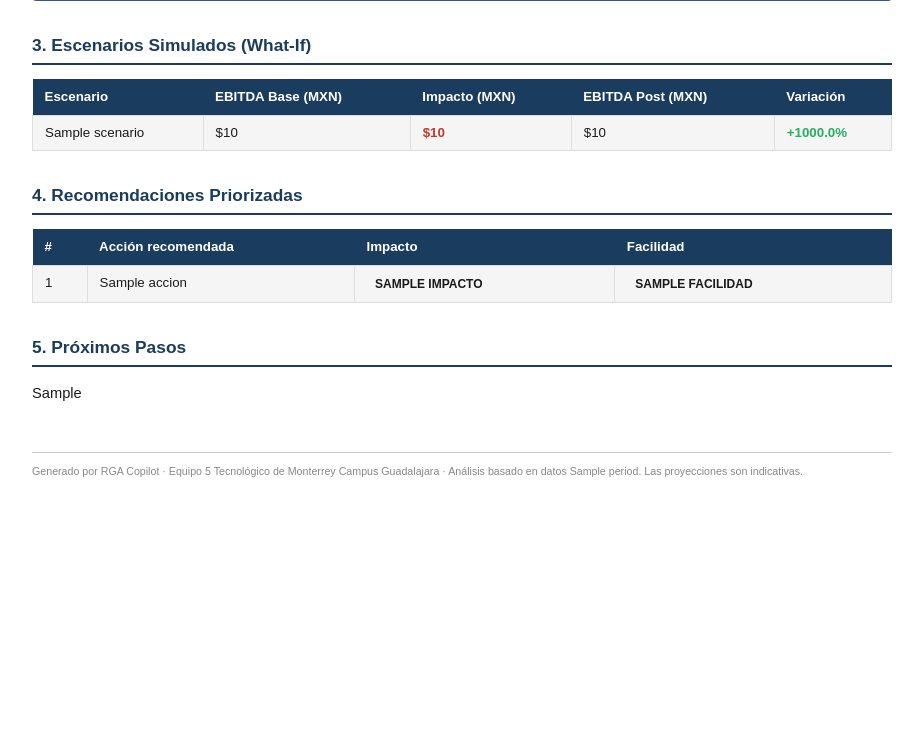
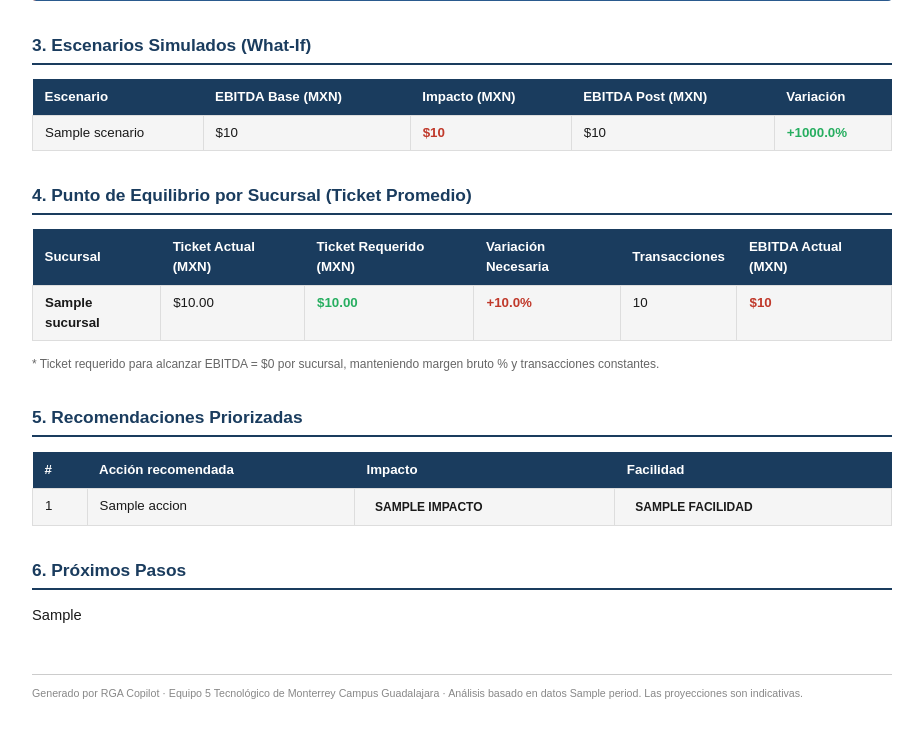
Before and after one commit to Emilio-Mtz-bit/FLI-Holding-Agents, a Python web app: template rga-copilot/agents/synth/templates/memo.html.j2 in a window 1280 px wide. Shown: the part 567-1308 px from the top of the page, without its empty margins (178-1101 px from the left). Before the commit the page ends 1044 px from the top, so only its background shows below. Run offline with Jinja, Linux system fonts and the light colour scheme; the template is opened without the code that fills it: most values are stand-ins (such as "Sample title", 1, 10 or a date in 2020).

Commit message:
feat(memo): add break-even ticket section to HTML output

```diff
--- a/rga-copilot/agents/synth/memo_generator.py
+++ b/rga-copilot/agents/synth/memo_generator.py
@@ -13,7 +13,7 @@ from pathlib import Path
 
 from jinja2 import Environment, FileSystemLoader
 
-from agents.synth.models import Recommendation, Scenario, Signal
+from agents.synth.models import BreakEvenResult, Recommendation, Scenario, Signal
 
 _TEMPLATES_DIR = Path(__file__).parent / "templates"
 
@@ -34,6 +34,7 @@ class MemoGenerator:
         qual_summary: str,
         signals: list[Signal],
         scenarios: list[Scenario],
+        break_even_results: list[BreakEvenResult],
         recommendations: list[Recommendation],
         next_steps: str,
         generated_date: str | None = None,
@@ -47,6 +48,7 @@ class MemoGenerator:
             qual_summary=qual_summary,
             signals=[s.model_dump() for s in signals],
             scenarios=[s.model_dump() for s in scenarios],
+            break_even_results=[r.model_dump() for r in break_even_results],
             recommendations=[r.model_dump() for r in recommendations],
             next_steps=next_steps,
         )
--- a/rga-copilot/agents/synth/models.py
+++ b/rga-copilot/agents/synth/models.py
@@ -62,6 +62,7 @@ class Recommendation(BaseModel):
 class SynthOutput(BaseModel):
     signals: list[Signal]
     scenarios: list[Scenario]
+    break_even_results: list[BreakEvenResult]
     recommendations: list[Recommendation]
     next_steps: str                # Claude-generated paragraph
     memo_html: str
--- a/rga-copilot/agents/synth/templates/memo.html.j2
+++ b/rga-copilot/agents/synth/templates/memo.html.j2
@@ -144,7 +144,41 @@
 </table>
 
 <!-- ====================================================== -->
-<h2>4. Recomendaciones Priorizadas</h2>
+{% if break_even_results %}
+<h2>4. Punto de Equilibrio por Sucursal (Ticket Promedio)</h2>
+<table>
+  <tr>
+    <th>Sucursal</th>
+    <th>Ticket Actual (MXN)</th>
+    <th>Ticket Requerido (MXN)</th>
+    <th>Variación Necesaria</th>
+    <th>Transacciones</th>
+    <th>EBITDA Actual (MXN)</th>
+  </tr>
+  {% for r in break_even_results %}
+  {% set delta_pct = r.ticket_delta_pct * 100 %}
+  <tr>
+    <td><strong>{{ r.sucursal }}</strong></td>
+    <td>${{ "{:,.2f}".format(r.current_ticket) }}</td>
+    <td class="{{ 'impact-neg' if r.required_ticket > r.current_ticket else 'impact-pos' }}">
+      ${{ "{:,.2f}".format(r.required_ticket) }}
+    </td>
+    <td class="{{ 'impact-neg' if delta_pct > 0 else 'impact-pos' }}">
+      {{ '+' if delta_pct >= 0 else '' }}{{ "{:.1f}".format(delta_pct) }}%
+    </td>
+    <td>{{ "{:,}".format(r.transacciones) }}</td>
+    <td class="{{ 'impact-pos' if r.current_ebitda >= 0 else 'impact-neg' }}">
+      ${{ "{:,.0f}".format(r.current_ebitda) }}
+    </td>
+  </tr>
+  {% endfor %}
+</table>
+<p style="font-size:9pt;color:#666;">* Ticket requerido para alcanzar EBITDA = $0 por sucursal, manteniendo margen bruto % y transacciones constantes.</p>
+{% endif %}
+
+<!-- ====================================================== -->
+<h2>5. Recomendaciones Priorizadas</h2>
+
 <table>
   <tr>
     <th>#</th>
@@ -163,7 +197,7 @@
 </table>
 
 <!-- ====================================================== -->
-<h2>5. Próximos Pasos</h2>
+<h2>6. Próximos Pasos</h2>
 <p>{{ next_steps }}</p>
 
 <!-- ====================================================== -->
```
Also changed, not shown: rga-copilot/agents/synth/agent.py (+16 -1 lines), rga-copilot/tests/test_orchestrator.py (+2 -1 lines).
